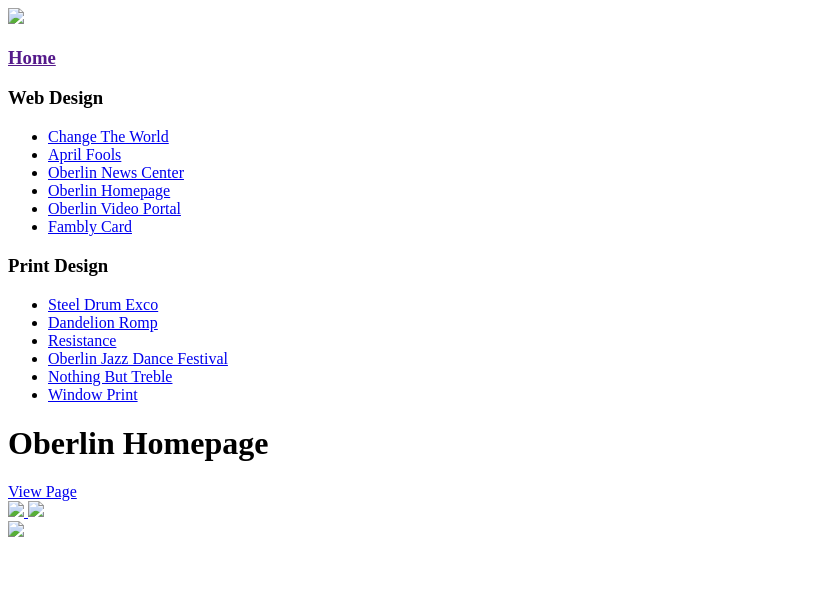
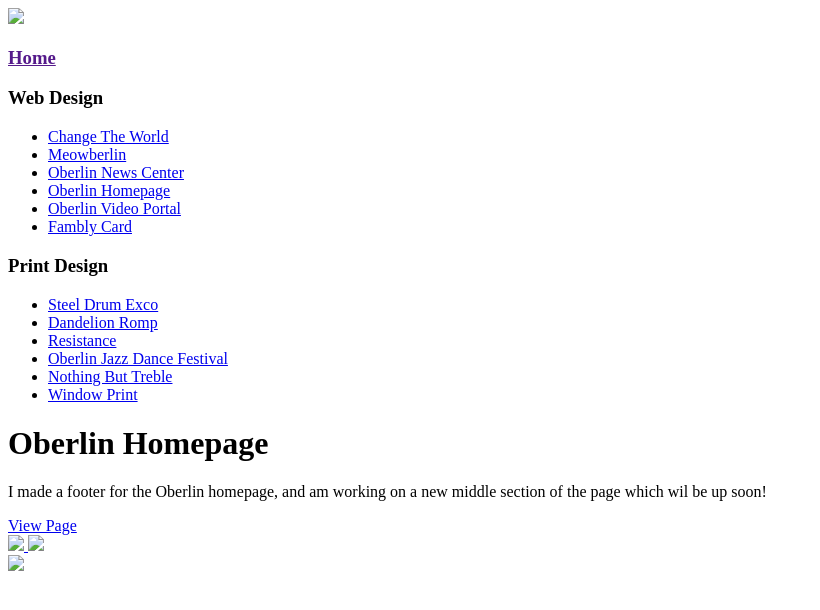
Before and after one commit to nmorduch/old-portfolio, a Jekyll site: the page built from web/_posts/2013-01-01-homepage.md, in a window 1280 px wide. Shown: the top 610 px of the page, without its empty margins (0-820 px from the left). Built offline with Jekyll 4.4.1, drawn with Linux system fonts in a browser that asks for light colours; nearby versions of some CDN libraries; library files that are not in the unit come from our copies.

Commit message:
updated text of posts in web category

```diff
--- a/web/_posts/2013-01-01-homepage.md
+++ b/web/_posts/2013-01-01-homepage.md
@@ -6,3 +6,5 @@
 additional_image: "primary-sources.jpg"
 link: "http://oberlin.edu"
 ---
+
+I made a footer for the Oberlin homepage, and am working on a new middle section of the page which wil be up soon!
```
Also changed, not shown: web/_posts/2013-01-01-news-center.md (+2 -0 lines), web/_posts/2013-04-01-april-fools.md (deleted, +0 -7 lines), web/_posts/2013-04-01-meowberlin.md (added, +9 -0 lines).
